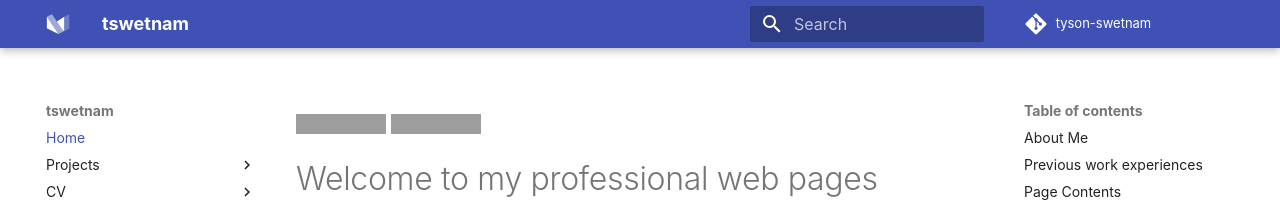
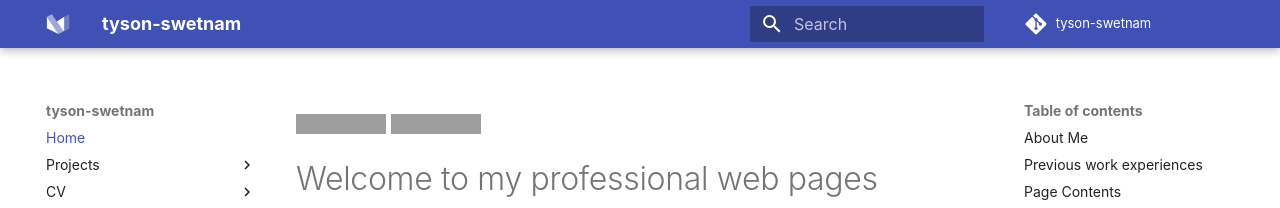
Before and after one commit to tyson-swetnam/new-website, an MkDocs documentation site: the page built from docs/index.md, in a window 1280 px wide. Shown: the top 208 px of the page. Built offline with MkDocs 1.6.1 and Material for MkDocs 9.7.7, drawn with Linux system fonts in a browser that asks for light colours; some web fonts are replaced; comment, search, counter and statistics services are not loaded; grey boxes are pictures that could not be loaded.

Commit message:
Update mkdocs.yml

```diff
--- a/mkdocs.yml
+++ b/mkdocs.yml
@@ -1,7 +1,7 @@
-site_name: tswetnam
+site_name: tyson-swetnam
 site_description: T.L. Swetnam's Professional Website
 site_author: Tyson L Swetnam
-site_url: https://tyson-swetnam.github.io/home
+site_url: https://tyson-swetnam.github.io/tyson-swetnam
 
 # Repository
 repo_name: tyson-swetnam
```
